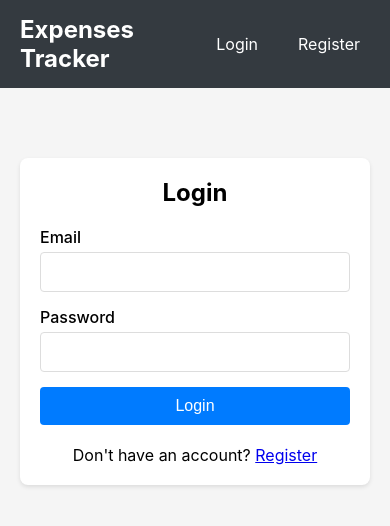
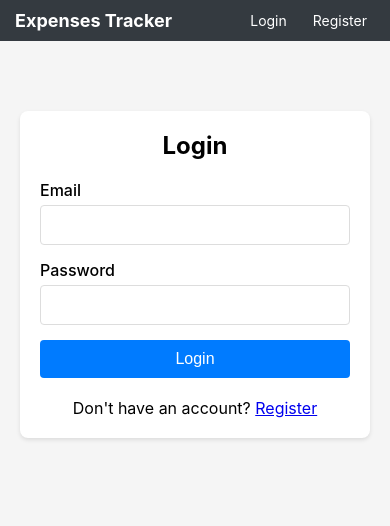
Before and after one commit to thirupathirao015/expenses-tracker-frontend, a React (Vite) app: page /login in a window 390 px wide. Shown: the top 526 px of the page. Built offline with nearby package versions, Linux system fonts and the light colour scheme.

Commit message:
Fix navbar mobile layout and remove category from delete confirmation modal

```diff
--- a/src/index.css
+++ b/src/index.css
@@ -101,6 +101,27 @@ body {
   display: flex;
   justify-content: space-between;
   align-items: center;
+  flex-wrap: wrap;
+  gap: 10px;
+}
+
+@media (max-width: 767px) {
+  .navbar {
+    padding: 10px 15px;
+  }
+
+  .navbar-brand {
+    font-size: 18px !important;
+  }
+
+  .navbar-nav {
+    gap: 10px !important;
+    font-size: 14px;
+  }
+
+  .navbar-nav a {
+    padding: 3px 8px !important;
+  }
 }
 
 .navbar-brand {
--- a/src/pages/MonthlyHistory.jsx
+++ b/src/pages/MonthlyHistory.jsx
@@ -538,7 +538,6 @@ const MonthlyHistory = () => {
               marginBottom: '20px',
               textAlign: 'left',
             }}>
-              <p><strong>Category:</strong> {deletingExpense.category.replace(/_/g, ' ')}</p>
               <p><strong>Description:</strong> {deletingExpense.description || '-'}</p>
               <p><strong>Amount:</strong> {formatCurrency(deletingExpense.amount)}</p>
               <p><strong>Date:</strong> {new Date(deletingExpense.expenseDate).toLocaleDateString()}</p>
```
